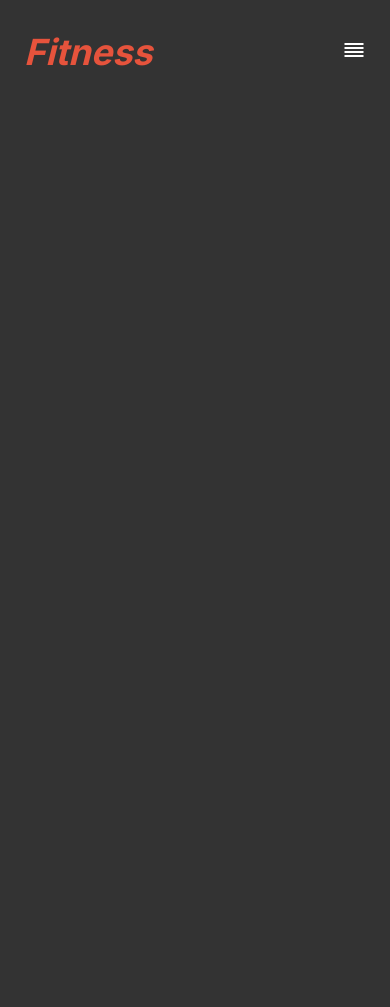
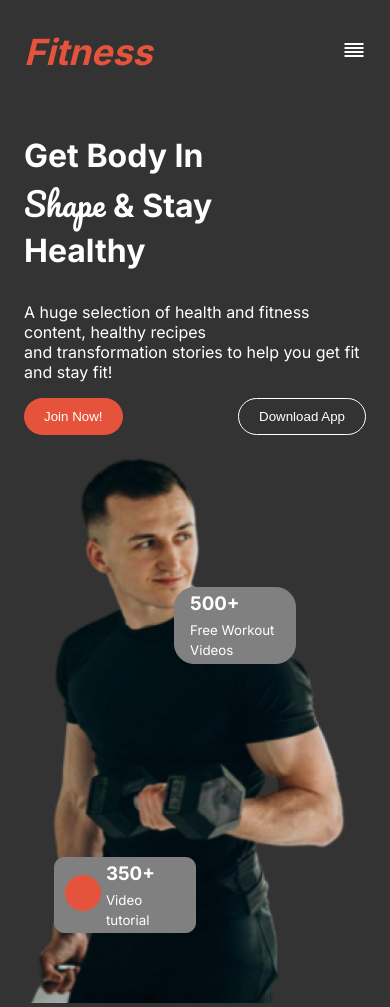
Before and after one commit to chinno0007/versatile_ui_assignment_2, a plain HTML site: page index.html in a window 390 px wide. Before the commit the page ends 844 px from the top, so only its background shows below. Drawn offline with Linux system fonts and the light colour scheme; a web font is replaced by a local one.

Commit message:
banner added

```diff
--- a/index.html
+++ b/index.html
@@ -9,7 +9,8 @@
 </head>
 <body class="inter-font">
     <!-- navbar -->
-     <nav class="navbar">
+     <nav>
+        <div class="navbar">
             <div class="fitness-exercise">
                 <h2><i>Fitness</i></h2>
             </div>
@@ -24,6 +25,40 @@
             <div class="threeDotsCornerImg">
                 <img src="images/three_dots.png" alt="">
             </div>
+        </div>
+
+
+        <!-- Banner -->
+         <section class="banner-content">
+            <div class="banner-info">
+                <h1 class="banner-title ">Get Body In <br><span class="pacifico-regular">Shape</span> & Stay <br>Healthy</h1>
+                <p class="banner-description">A huge selection of health and fitness content, healthy recipes <br>and transformation stories to help you get fit and stay fit!</p>
+                <div class="btn">
+                    <button class="joining-btn home-btn">Join <span class="club">Club</span> Now!</button>
+                    <button class="App-btn joining-btn">Download App</button>
+                </div>
+            </div>
+
+
+            <div class="banner-img">
+                <img src="images/Images 2.png" alt="">
+
+
+                <div class="popularity-box">
+                    <h1 class="workout-title">500+</h1>
+                    <p class="workout-des"><small>Free Workout Videos</small></p>
+                </div>
+                <div class="Video-box">
+                    <div>
+                        <img src="images/Ellipse 2.png" alt="">
+                    </div>
+                    <div>
+                        <h1 class="workout-title">350+</h1>
+                    <p class="workout-des"><small>Video tutorial</small></p>
+                    </div>
+                </div>
+            </div>
+         </section>
      </nav>
 
      <!-- main  -->
--- a/style.css
+++ b/style.css
@@ -1,9 +1,15 @@
 @import url('https://fonts.googleapis.com/css2?family=Inter:wght@100..900&display=swap');
-
+@import url('https://fonts.googleapis.com/css2?family=Pacifico&family=Playwrite+AU+TAS:wght@100..400&display=swap');
 .inter-font {
     font-family: "Inter", sans-serif;
 
 }
+
+.pacifico-regular {
+    font-family: "Pacifico", cursive;
+    font-weight: 200;
+    font-style: normal;
+  }
 
 /* Body Style */
 body{
@@ -15,9 +21,12 @@ body{
 
 
 /* Navbar Style */
-.navbar{
+nav{
     max-width: 1060px;
     margin: 0 auto;
+}
+.navbar{
+
     display: flex;
     justify-content: space-between;
     align-items: center;
@@ -26,7 +35,7 @@ body{
 .fitness-exercise{
     font-size:x-large;
     color: #e6533c;
-    padding-left: 1.5rem;
+    /* padding-left: 1.5rem; */
 }
 .navbar a{
     color: #FFFFFF;
@@ -40,23 +49,70 @@ body{
     background-color: #e6533c;
     padding: 8px 20px;
     border-radius: 40px;
+    border: none;
 }
 .threeDotsCornerImg{
     display: none;
 }
+/* Top Banner */
+.banner-content{
+    display: flex;
+    justify-content: space-between;
+    align-items: center;
+    margin-top: 2rem;
+}
+.banner-title{
+    font-size: 4rem;
+    font-weight: 900;
+    /* line-height: 200% */
+}
+.banner-img img{
+    width: 100%;
+}
 
+.popularity-box{
+    position: absolute;
+    background-color:gray ;
+    width: 160px;
+    border-radius: 20px;
+    padding: 2px 10px;
+    margin-top: -400px;
+    margin-left: 190px;
+    z-index: 1;
+    border: 1px solid gray;
+}
 
+.Video-box{
+    display: flex;
+    align-items: center;
+    justify-content: space-between;
+    position: absolute;
+    background-color:gray ;
+    width: 130px;
+    height: 70px;
+    border-radius: 10px;
+    padding: 2px 10px;
+    margin-top: -150px;
+    margin-left: 30px;
+    z-index: 1;
+    border: 1px solid gray;
+}
+.joining-btn{
+    padding: 16px 40px 16px 40px;
+    color: #FFFFFF;
+}
 
-
-
-
-
-
+.App-btn{
+    background-color: #333333;
+    border-radius: 40px;
+    border: 1px solid rgb(255, 255, 255);
+    /* border: 1; */
+}
 
 
 /* responsive */
 @media screen and (max-width: 576px){
-    .navbar{
+    .navbar, .banner-content{
         margin: 0 1.5rem;
     }
     .fitness-exercise{
@@ -68,4 +124,61 @@ body{
     .threeDotsCornerImg{
         display: block;
     }
+
+
+    /* banner */
+    .banner-content{
+        display: flex;
+        flex-direction: column;
+    }
+
+    .banner-title{
+        font-size: 2rem;
+        font-weight: 700;
+        /* line-height: 200% */
+    }
+
+    .banner-img img{
+        width: 100%;
+    }
+
+    .popularity-box{
+        position: absolute;
+        background-color:gray ;
+        width: 100px;
+        border-radius: 20px;
+        /* padding: 2px 10px; */
+        margin-top: -420px;
+        margin-left: 150px;
+        z-index: 1;
+        border: 1px solid gray;
+    }
+    .workout-des, .workout-title{
+        margin: 0;
+        padding: 2px 5px;
+    }
+    .Video-box{
+        position: absolute;
+        background-color:gray ;
+        width: 120px;
+        border-radius: 10px;
+        padding: 2px 10px;
+        margin-top: -150px;
+        margin-left: 30px;
+        z-index: 1;
+        border: 1px solid gray;
+    }
+    .club{
+        display: none;
+    }
+
+    .joining-btn{
+        padding: 10px 20px;
+        /* color: #FFFFFF; */
+    }
+    .btn{
+        display: flex;
+        justify-content: space-between;
+    }
+
 }
```
Also changed, not shown: images/Ellipse 2.png (added). Lines whose indentation alone changed are shown as unchanged.
